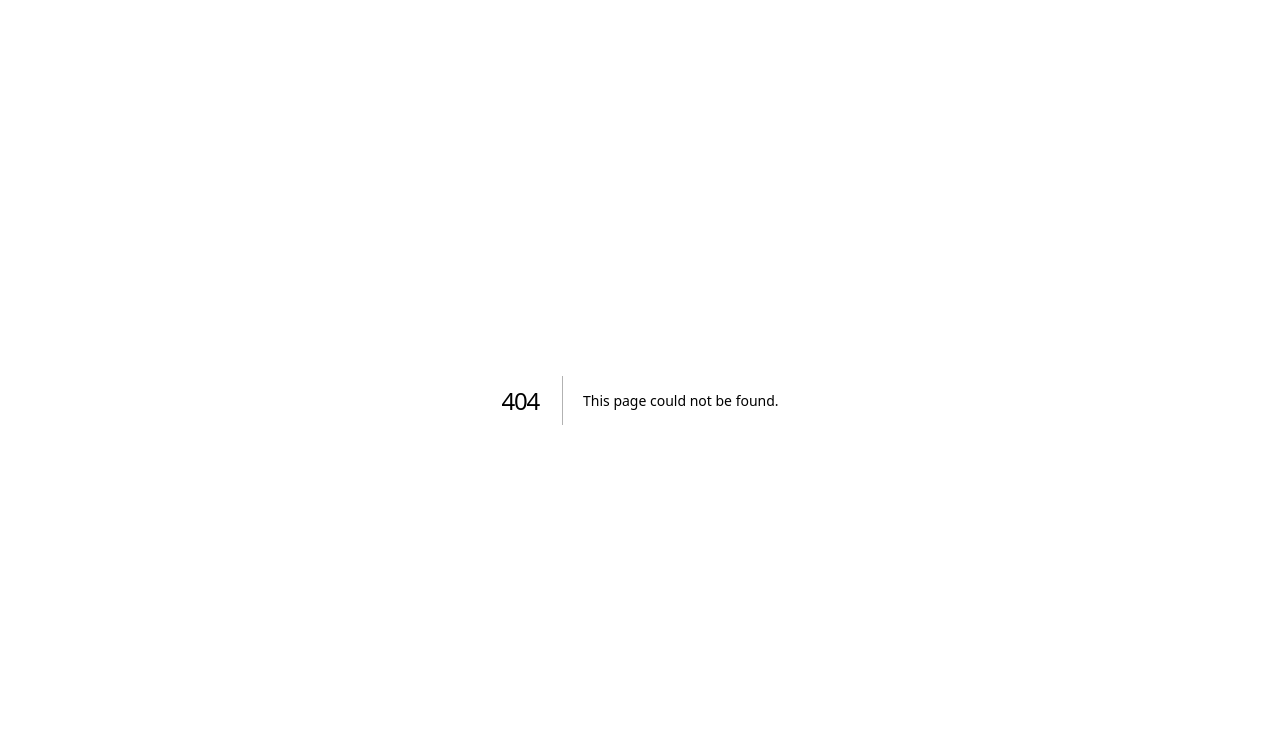
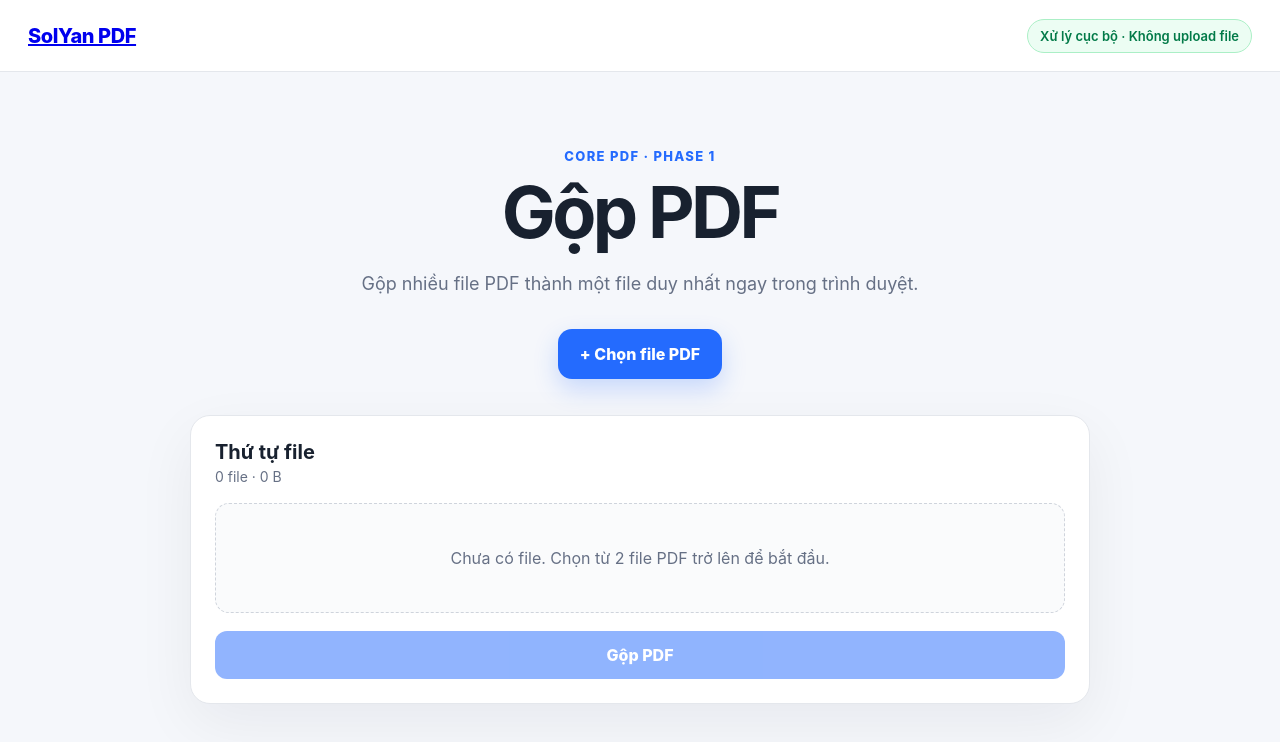
Before and after one commit to solyan842/SolYan-PDF, a Next.js app in the folder frontend/: page /merge in a window 1280 px wide. Before the commit this address had no page. Shown: the top 742 px of the page. Built offline with nearby package versions, Linux system fonts and the light colour scheme.

Commit message:
refactor: move Merge PDF to dedicated route

```diff
--- /dev/null
+++ b/frontend/app/merge/page.tsx
@@ -0,0 +1,63 @@
+'use client';
+
+import { ChangeEvent, useMemo, useState } from 'react';
+import { PDFDocument } from 'pdf-lib';
+import { downloadPdf } from '../../lib/pdf-client';
+
+type PdfItem = { id: string; file: File };
+
+function formatBytes(bytes: number) {
+  if (bytes === 0) return '0 B';
+  const units = ['B', 'KB', 'MB', 'GB'];
+  const index = Math.min(Math.floor(Math.log(bytes) / Math.log(1024)), units.length - 1);
+  return `${(bytes / 1024 ** index).toFixed(index === 0 ? 0 : 1)} ${units[index]}`;
+}
+
+export default function MergePage() {
+  const [items, setItems] = useState<PdfItem[]>([]);
+  const [busy, setBusy] = useState(false);
+  const [error, setError] = useState('');
+  const totalSize = useMemo(() => items.reduce((sum, item) => sum + item.file.size, 0), [items]);
+
+  function onFilesSelected(event: ChangeEvent<HTMLInputElement>) {
+    const selected = Array.from(event.target.files ?? []).filter((file) => file.type === 'application/pdf' || file.name.toLowerCase().endsWith('.pdf'));
+    if (!selected.length) return;
+    setError('');
+    setItems((current) => [...current, ...selected.map((file) => ({ id: `${file.name}-${file.size}-${file.lastModified}-${crypto.randomUUID()}`, file }))]);
+    event.target.value = '';
+  }
+
+  function move(index: number, direction: -1 | 1) {
+    setItems((current) => {
+      const target = index + direction;
+      if (target < 0 || target >= current.length) return current;
+      const copy = [...current];
+      [copy[index], copy[target]] = [copy[target], copy[index]];
+      return copy;
+    });
+  }
+
+  async function mergePdfs() {
+    if (items.length < 2) return;
+    setBusy(true); setError('');
+    try {
+      const output = await PDFDocument.create();
+      for (const item of items) {
+        const source = await PDFDocument.load(await item.file.arrayBuffer(), { ignoreEncryption: false, updateMetadata: false });
+        const pages = await output.copyPages(source, source.getPageIndices());
+        pages.forEach((page) => output.addPage(page));
+      }
+      downloadPdf(await output.save({ useObjectStreams: true }), 'solyan-merged.pdf');
+    } catch (cause) {
+      setError(`Gộp PDF thất bại: ${cause instanceof Error ? cause.message : 'Không thể gộp các file PDF.'}`);
+    } finally { setBusy(false); }
+  }
+
+  return <main className="shell">
+    <header className="topbar"><a className="brand" href="/">SolYan PDF</a><div className="privacy-pill">Xử lý cục bộ · Không upload file</div></header>
+    <section className="hero compact-hero"><p className="eyebrow">CORE PDF · PHASE 1</p><h1>Gộp PDF</h1><p className="subtitle">Gộp nhiều file PDF thành một file duy nhất ngay trong trình duyệt.</p><label className="picker"><input type="file" accept="application/pdf,.pdf" multiple onChange={onFilesSelected}/><span>+ Chọn file PDF</span></label></section>
+    <section className="workspace"><div className="workspace-head"><div><h2>Thứ tự file</h2><p>{items.length} file · {formatBytes(totalSize)}</p></div>{items.length > 0 && <button className="ghost" type="button" onClick={() => setItems([])} disabled={busy}>Xóa tất cả</button>}</div>
+    {items.length === 0 ? <div className="empty">Chưa có file. Chọn từ 2 file PDF trở lên để bắt đầu.</div> : <ol className="file-list">{items.map((item,index)=><li key={item.id} className="file-row"><div className="file-index">{index+1}</div><div className="file-meta"><strong title={item.file.name}>{item.file.name}</strong><span>{formatBytes(item.file.size)}</span></div><div className="row-actions"><button type="button" onClick={()=>move(index,-1)} disabled={index===0||busy}>↑</button><button type="button" onClick={()=>move(index,1)} disabled={index===items.length-1||busy}>↓</button><button type="button" onClick={()=>setItems((current)=>current.filter((x)=>x.id!==item.id))} disabled={busy}>×</button></div></li>)}</ol>}
+    {error && <div className="error">{error}</div>}<button className="merge-button" type="button" onClick={mergePdfs} disabled={busy||items.length<2}>{busy?'Đang gộp…':'Gộp PDF'}</button></section>
+  </main>;
+}
```
